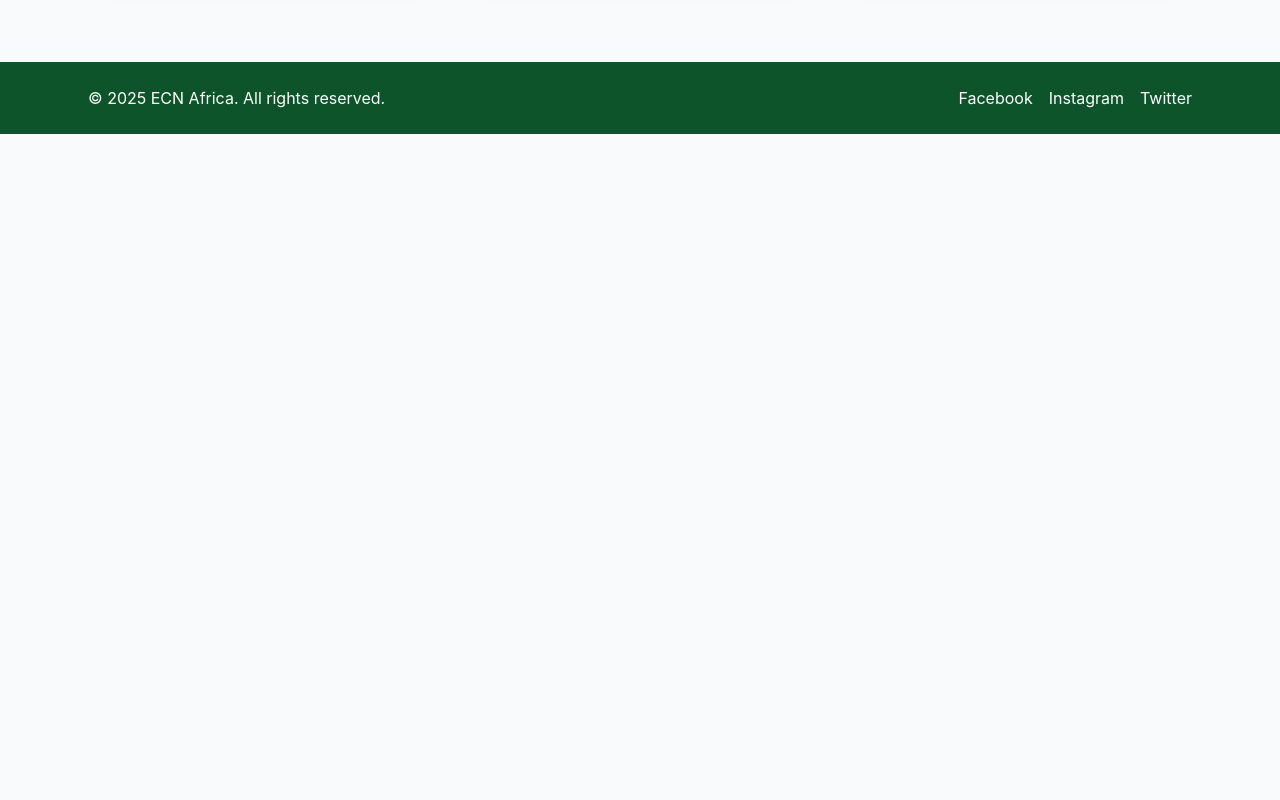
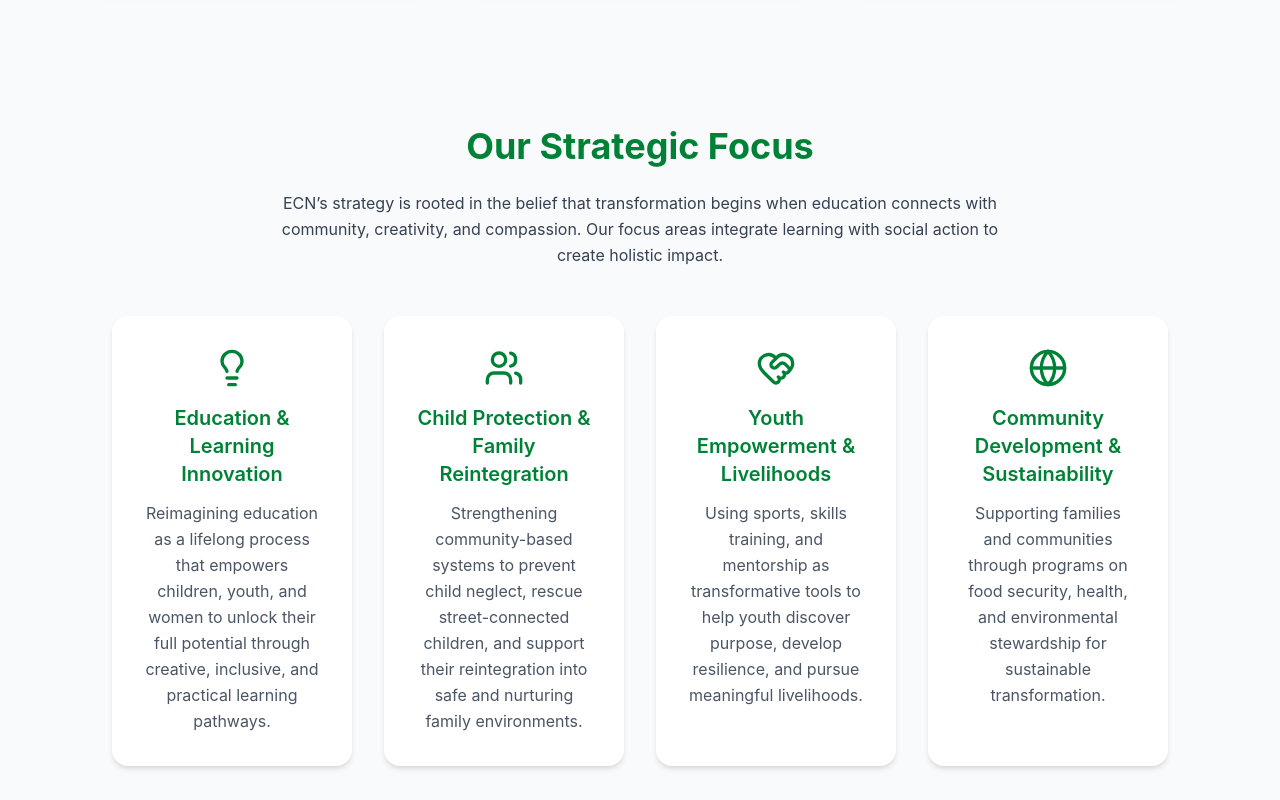
Before and after one commit to steph10920/ecnafrica, a React (Vite) app: page / in a window 1280 px wide. Shown: the part 1580-2380 px from the top of the page. Before the commit the page ends 1714 px from the top, so only its background shows below. Built offline with nearby package versions, Linux system fonts and the light colour scheme.

Commit message:
programs changed

```diff
--- a/src/App.jsx
+++ b/src/App.jsx
@@ -1,5 +1,5 @@
 import { BrowserRouter, Routes, Route } from "react-router-dom";
-import Navbar from "./components/NavBar"; // Only one global navbar
+import Navbar from "./components/NavBar"; // ✅ Correct path
 import Home from "./pages/Home";
 import About from "./pages/About";
 import Programs from "./pages/Programs";
@@ -11,6 +11,7 @@ import ArtsAndSports from "./pages/categories/ArtsAndSports";
 import QualityEducation from "./pages/categories/QualityEducation";
 import Blog from "./pages/Blog";
 import Contact from "./pages/Contact";
+import StrategicFocus from "./components/StrategicFocus"; // ✅ Corrected
 
 export default function App() {
   return (
@@ -29,6 +30,9 @@ export default function App() {
           <Route path="/categories/quality-education" element={<QualityEducation />} />
           <Route path="/blog" element={<Blog />} />
           <Route path="/contact" element={<Contact />} />
+
+          {/* ✅ Add a route for Strategic Focus if needed */}
+          <Route path="/strategic-focus" element={<StrategicFocus />} />
         </Routes>
       </div>
     </BrowserRouter>
--- /dev/null
+++ b/src/components/StrategicFocus.jsx
@@ -0,0 +1,73 @@
+import { motion } from "framer-motion";
+import { Lightbulb, Users, HeartHandshake, Globe } from "lucide-react";
+
+export default function StrategicFocus() {
+  const focuses = [
+    {
+      icon: <Lightbulb className="w-10 h-10 text-green-700" />,
+      title: "Education & Learning Innovation",
+      desc: "Reimagining education as a lifelong process that empowers children, youth, and women to unlock their full potential through creative, inclusive, and practical learning pathways.",
+    },
+    {
+      icon: <Users className="w-10 h-10 text-green-700" />,
+      title: "Child Protection & Family Reintegration",
+      desc: "Strengthening community-based systems to prevent child neglect, rescue street-connected children, and support their reintegration into safe and nurturing family environments.",
+    },
+    {
+      icon: <HeartHandshake className="w-10 h-10 text-green-700" />,
+      title: "Youth Empowerment & Livelihoods",
+      desc: "Using sports, skills training, and mentorship as transformative tools to help youth discover purpose, develop resilience, and pursue meaningful livelihoods.",
+    },
+    {
+      icon: <Globe className="w-10 h-10 text-green-700" />,
+      title: "Community Development & Sustainability",
+      desc: "Supporting families and communities through programs on food security, health, and environmental stewardship for sustainable transformation.",
+    },
+  ];
+
+  return (
+    <section className="bg-gray-50 py-20 px-6">
+      <div className="max-w-7xl mx-auto text-center">
+        <motion.h2
+          initial={{ opacity: 0, y: 20 }}
+          whileInView={{ opacity: 1, y: 0 }}
+          transition={{ duration: 0.6 }}
+          viewport={{ once: true }}
+          className="text-3xl md:text-4xl font-bold text-green-700 mb-6"
+        >
+          Our Strategic Focus
+        </motion.h2>
+
+        <motion.p
+          initial={{ opacity: 0, y: 20 }}
+          whileInView={{ opacity: 1, y: 0 }}
+          transition={{ duration: 0.8 }}
+          viewport={{ once: true }}
+          className="text-gray-700 max-w-3xl mx-auto mb-12 leading-relaxed"
+        >
+          ECN’s strategy is rooted in the belief that transformation begins when education connects
+          with community, creativity, and compassion. Our focus areas integrate learning with social
+          action to create holistic impact.
+        </motion.p>
+
+        <div className="grid sm:grid-cols-2 lg:grid-cols-4 gap-8">
+          {focuses.map((focus, index) => (
+            <motion.div
+              key={index}
+              initial={{ opacity: 0, y: 30 }}
+              whileInView={{ opacity: 1, y: 0 }}
+              transition={{ duration: 0.6, delay: index * 0.2 }}
+              viewport={{ once: true }}
+              whileHover={{ scale: 1.05 }}
+              className="bg-white p-8 rounded-2xl shadow-md hover:shadow-lg transition-shadow flex flex-col items-center text-center"
+            >
+              <div className="mb-4">{focus.icon}</div>
+              <h3 className="text-xl font-semibold text-green-700 mb-3">{focus.title}</h3>
+              <p className="text-gray-600 leading-relaxed">{focus.desc}</p>
+            </motion.div>
+          ))}
+        </div>
+      </div>
+    </section>
+  );
+}
--- a/src/pages/Home.jsx
+++ b/src/pages/Home.jsx
@@ -1,6 +1,7 @@
 import { useState, useEffect } from "react";
 import { motion } from "framer-motion";
 import Footer from "../components/Footer";
+import StrategicFocus from "../components/StrategicFocus"; // ✅ Import Strategic Focus
 
 export default function Home() {
   const [currentIndex, setCurrentIndex] = useState(0);
@@ -24,7 +25,7 @@ export default function Home() {
     <div className="min-h-screen flex flex-col bg-gray-50">
 
       {/* 🔹 HERO SLIDER SECTION */}
-      <section className="relative w-full h-[90vh] overflow-hidden"> {/* ← removed mt-[72px] */}
+      <section className="relative w-full h-[90vh] overflow-hidden">
         {slides.map((src, i) => (
           <motion.img
             key={i}
@@ -37,10 +38,8 @@ export default function Home() {
           />
         ))}
 
-        {/* Overlay */}
         <div className="absolute inset-0 bg-black/40"></div>
 
-        {/* Text Overlay */}
         <motion.div
           key={currentIndex}
           initial={{ opacity: 0, y: 20 }}
@@ -52,7 +51,9 @@ export default function Home() {
             Welcome to Elimu Community Network (ECN)
           </h1>
           <p className="text-lg md:text-2xl mb-6 max-w-3xl">
-            <strong>Education for Transformation. Innovation for Sustainable Futures.</strong>
+            <strong>
+              Education for Transformation. Innovation for Sustainable Futures.
+            </strong>
           </p>
           <a
             href="/programs"
@@ -106,13 +107,19 @@ export default function Home() {
             Who We Are
           </h2>
           <p className="text-gray-700 mb-4 leading-relaxed text-center">
-            <strong>Elimu Community Network (ECN)</strong> is a non-governmental learning organization founded in Kenya in 2012.
-            We believe that education is not just a pathway out of poverty but a foundation of freedom, dignity, and transformation.
-            Our name, <strong>Elimu</strong>, means <strong>Education</strong> in Swahili which is the single word that defines our purpose:
-            <br></br>
-            <strong>“To use education as a strategic tool for the emancipation of children, youth, and women, enabling them to lead fulfilling and productive lives.
-            “Education is the most powerful weapon which you can use to change the world.”
-            — Nelson Mandela</strong>
+            <strong>Elimu Community Network (ECN)</strong> is a non-governmental
+            learning organization founded in Kenya in 2012. We believe that
+            education is not just a pathway out of poverty but a foundation of
+            freedom, dignity, and transformation. Our name,{" "}
+            <strong>Elimu</strong>, means <strong>Education</strong> in Swahili
+            which is the single word that defines our purpose:
+            <br />
+            <strong>
+              “To use education as a strategic tool for the emancipation of
+              children, youth, and women, enabling them to lead fulfilling and
+              productive lives. “Education is the most powerful weapon which you
+              can use to change the world.” — Nelson Mandela
+            </strong>
           </p>
           <div className="flex justify-center">
             <a
@@ -175,6 +182,9 @@ export default function Home() {
             </motion.div>
           ))}
         </motion.section>
+
+        {/* ✅ Added Strategic Focus Section */}
+        <StrategicFocus />
       </main>
 
       <Footer />
```
